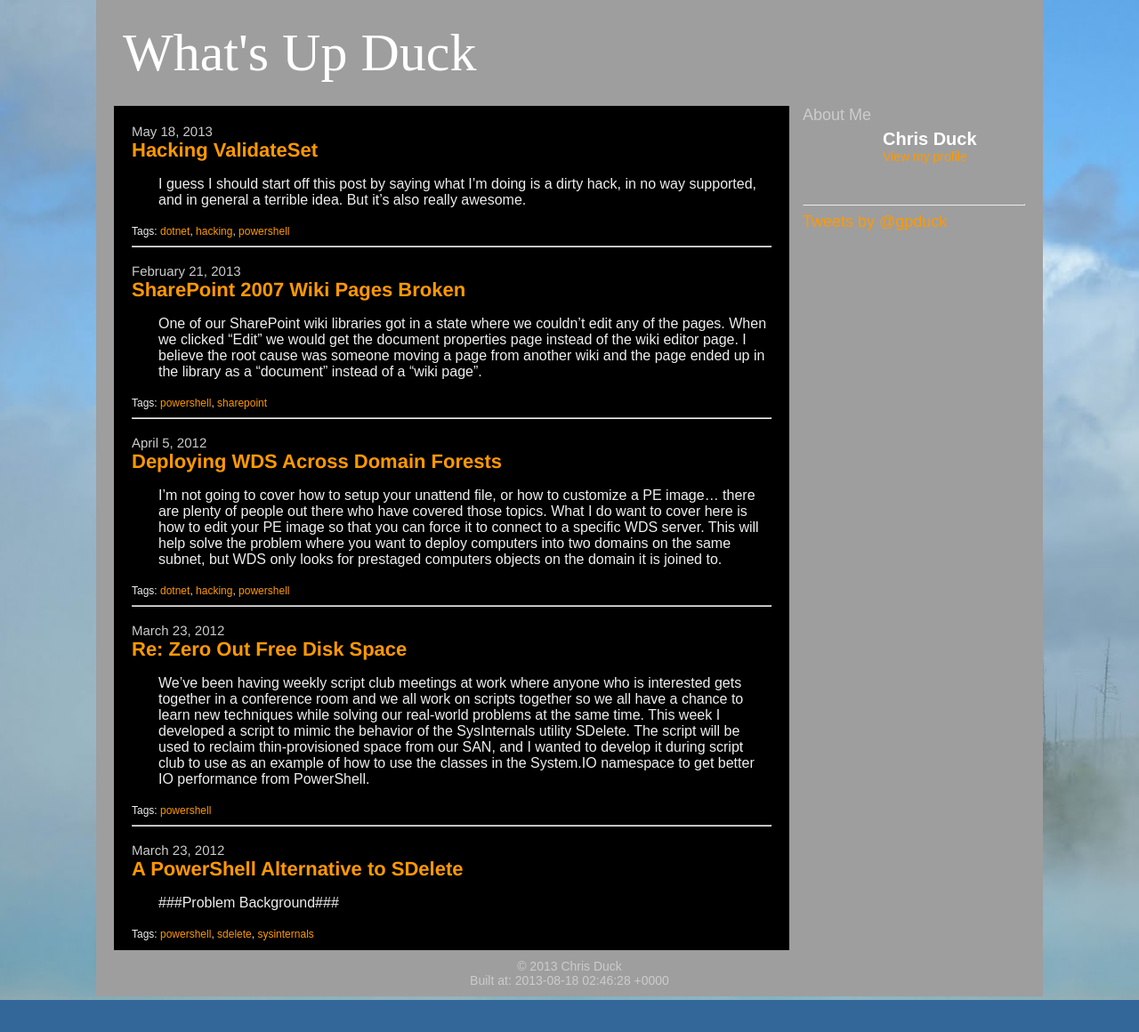
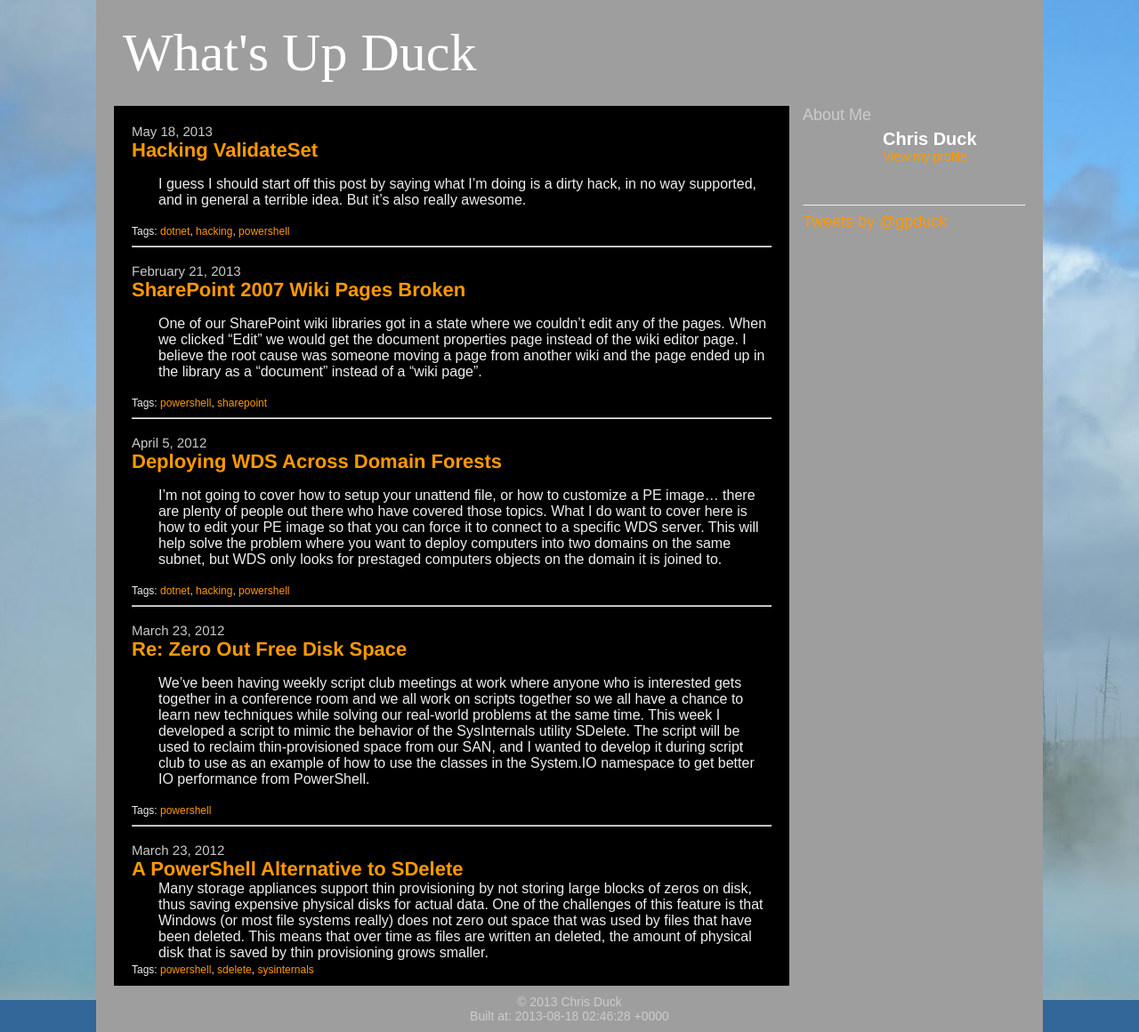
Before and after one commit to gpduck/gpduck.github.io, a Jekyll site: the page built from index.html, in a window 1280 px wide. Shown: the whole page at 89% size. Built offline with Jekyll 4.4.1, drawn with Linux system fonts in a browser that asks for light colours; comment, search, counter and statistics services are not loaded; grey boxes are pictures that could not be loaded.

Commit message:
manually provide excerpt

```diff
--- a/_posts/2012-03-23-a-powershell-alternative-to-sdelete.markdown
+++ b/_posts/2012-03-23-a-powershell-alternative-to-sdelete.markdown
@@ -3,6 +3,7 @@ layout: post
 title: A PowerShell Alternative to SDelete
 tags: [powershell,sdelete,sysinternals]
 author: { link: "https://plus.google.com/111921112014612222144/about", name: Chris Duck }
+excerpt: "Many storage appliances support thin provisioning by not storing large blocks of zeros on disk, thus saving expensive physical disks for actual data.  One of the challenges of this feature is that Windows (or most file systems really) does not zero out space that was used by files that have been deleted.  This means that over time as files are written an deleted, the amount of physical disk that is saved by thin provisioning grows smaller."
 ---
 ###Problem Background###
 
```
